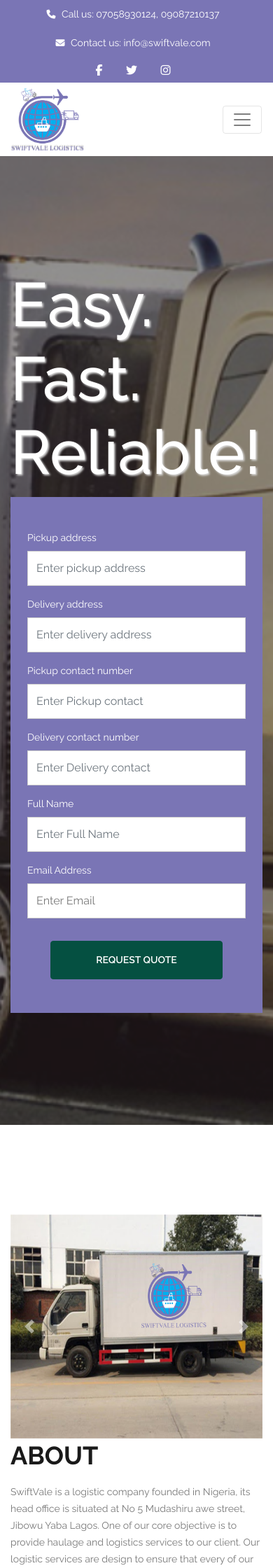
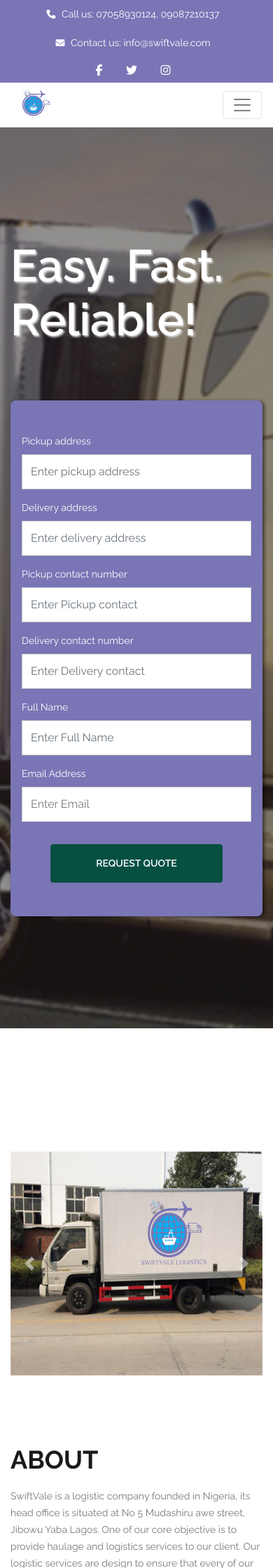
Before and after one commit to gidiblack/swiftsvale, a PHP site: page / in a window 390 px wide. Shown: the top 2240 px of the page at 70% size. Run offline with PHP 8.4, Linux system fonts and the light colour scheme; some libraries are stand-ins or nearby versions.

Commit message:
mobile responsiveness changes

```diff
--- a/assets/css/style.css
+++ b/assets/css/style.css
@@ -139,7 +139,6 @@
     margin: 0;
     font-family: 'Raleway', sans-serif;
     color:#1a1a1a;
-    margin-bottom: 10px;
 }
 
 h1 {
@@ -417,17 +416,6 @@
 }
 /*End off Preloader*/
 
-
-/*
-Nav Menu style
-==================*/
-/* header {
-    position: fixed;
-    left: 0;
-    right: 0;
-    z-index: 500;
-} */
-
 .navbar__top li {
     display: inline-block;
     margin-right: 10px;
@@ -439,7 +427,7 @@
 
 .navbar-brand > img {
     display: block;
-    width: 6.5rem;
+    width: 7rem;
 }
 
 .navbar .nav-link {
@@ -478,19 +466,12 @@
     text-align: right;
 }
 
-@media screen and (max-width: 768px) {
-.navbar__callus,
-.navbar__social {
-    text-align: center;
-}
-}
-
 /*
 Home Section style
 ==================*/
 
 .home{
-    background: url(../images/home-bg.png) no-repeat scroll  center center;
+    background: url(../images/hero-bg.png) no-repeat scroll  center center;
     background-size: cover;
     position: relative;
     padding: 10rem 0;
@@ -504,13 +485,15 @@
 }
 
 .getQuote {
-    padding: 3rem 1.5rem;
+    padding: 3rem 1rem;
+    border-radius: 8px;
+    box-shadow: 3px 1px 4px rgba(0,0,0,0.5);
 }
 
 .hero-heading {
     font-size: 5.5rem;
     line-height: 1.2;
-    font-weight: 500;
+    font-weight: 600;
     color: white;
     text-shadow: 2px 2px 3px #ddd;
 }
@@ -625,22 +608,10 @@
     color:#fff;
 }
 
-.widget_ab_item .item_icon,
-.widget_latst_item .item_icon{
-    /* float: left; */
-    width: 20%;
-    display: inline-block;
-    margin-right: 15px;
-}
-.widget_ab_item .widget_ab_item_text,
-.widget_latst_item .widget_latst_item_text {
-    display: inline-block;
-    width: 70%;
-}
 .widget_ab_item .item_icon{
     float: left;
-    width: 10%;
-    margin-right: 15px;
+    width: 5%;
+    margin-right: 12px;
 }
 .widget_ab_item .widget_ab_item_text {
     display: inline-block;
@@ -675,6 +646,18 @@
     font-size: 1rem;
 }
 
+.social-icons a {
+    color: #7A75B5;
+}
+
+.social-icons a:hover {
+    color: #3765a3;
+}
+
+footer h4 {
+    margin-bottom: 14px;
+}
+
 .footer__bottom {
     padding: 1.5rem 0;
 }
@@ -686,3 +669,37 @@
 .footer__bottom a {
     color: #ddd;
 }
+
+/* Media Queries */
+@media screen and (max-width: 770px) {
+    /* Navigation */
+    .navbar__callus,
+    .navbar__social {
+        text-align: center;
+    }
+
+    .navbar-brand > img {
+        width: 4.5rem;
+    }
+
+    .hero-heading {
+        font-size: 4rem;
+    }
+
+    .getQuote {
+        margin-top: 1.75rem;
+    }
+
+    .service__item > h3 {
+        font-size: 1.25rem;
+    }
+
+    .service__item > i {
+        font-size: 1.85em;
+        margin-right: 0.75rem;
+    }
+
+    footer > h4 {
+        font-size: 1.4em;
+    }
+}
--- a/index.php
+++ b/index.php
@@ -12,7 +12,7 @@
             $fullName = $_POST['fullName'];
             $email = $_POST['email'];
 
-            $to = "info@swiftvale.com";
+            $to = "gidiblack@gmail.com";
             $subject = "I want a free quote";
             $body = "";
 
@@ -81,7 +81,7 @@
     <nav class="navbar navbar-expand-md navbar-light bg-white">
         <div class="container">
             <a class="navbar-brand" href="#">
-                <img src="assets/images/swiftvale-logo-inverted.png" alt="swiftvale-logo">
+                <img src="assets/images/swiftvale-logo-inverted.svg" alt="swiftvale-logo">
             </a>
             <button class="navbar-toggler" type="button" data-toggle="collapse" data-target="#navbarCollapse" aria-controls="navbarCollapse" aria-expanded="false" aria-label="Toggle navigation">
             <span class="navbar-toggler-icon"></span>
@@ -111,7 +111,7 @@
         <div class="overlay"></div>
         <div class="hero container">
             <div class="row">
-                <div class="col-md-6 my-auto">
+                <div class="col-md-6 my-auto pb-5">
                     <h1 class="hero-heading">Easy. Fast. Reliable!</h1>
                 </div>
                 <div class="col-md-6">
@@ -155,7 +155,7 @@
     <section id="about" class="about">
         <div class="container">
             <div class="row">
-                <div class="col-md-6">
+                <div class="col-md-6 my-5">
                     <div id="about-carousel" class="carousel slide" data-ride="carousel">
                         <div class="carousel-inner">
                           <div class="carousel-item active">
@@ -178,7 +178,7 @@
                         </a>
                     </div>
                 </div>
-                <div class="col-md-6">
+                <div class="col-md-6  my-5">
                     <h2 class="heading">About</h2>
 
                     <p class="mt-3">SwiftVale is a logistic company founded in Nigeria, its head office is situated at No 5 Mudashiru awe street, Jibowu Yaba Lagos. One of our core objective is to provide haulage and logistics services to our client. Our logistic services are design to ensure that every of our customer is carefully co-ordinated and managed.</p>
@@ -193,7 +193,7 @@
     <section id="services" class="services">
         <div class="container">
             <div class="service__heading mb-5">
-                <h2 class="heading text-center">Our Services</h2>
+                <h2 class="heading text-center mb-4">Our Services</h2>
                 <p>We strive to understand the specific needs and expectations of our customer and work closely to achieving it. We work 24hours a day and 365 days to ensure that our customer needs are met and ensure full commitment to our customer goals and objectives. We provide pan Nigeria services through our dedicated service.</p>
             </div>
             <div class="row">
```
Also changed, not shown: assets/images/hero-bg.png (added), assets/images/home-bg.png (deleted).
